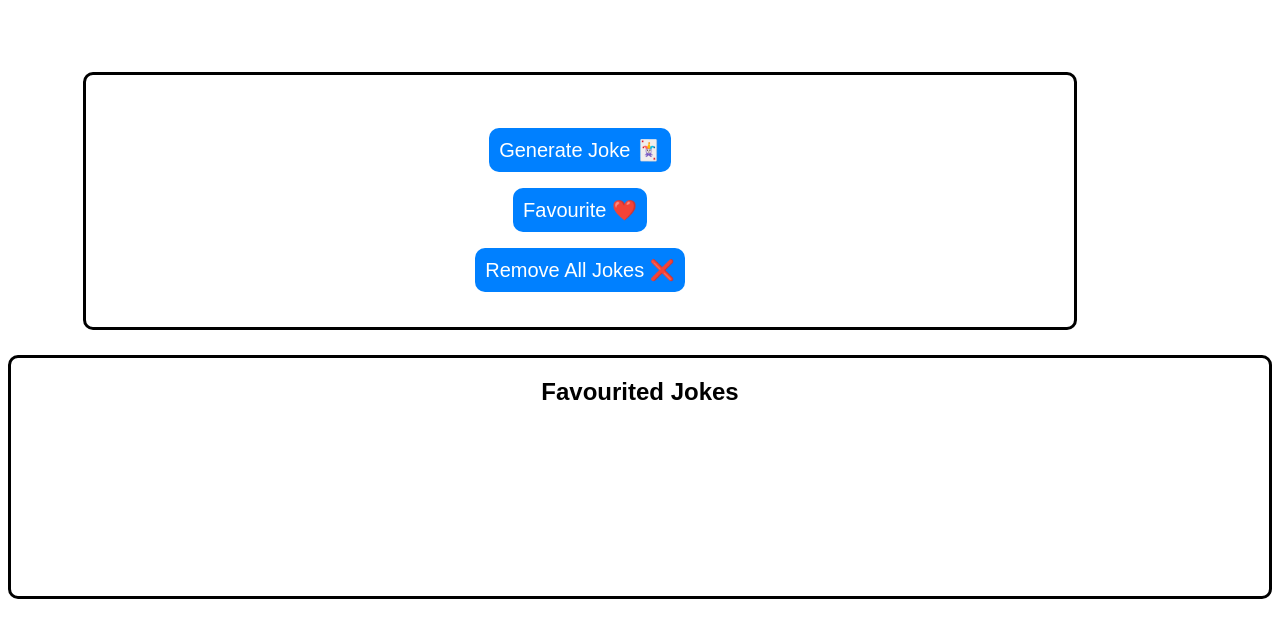
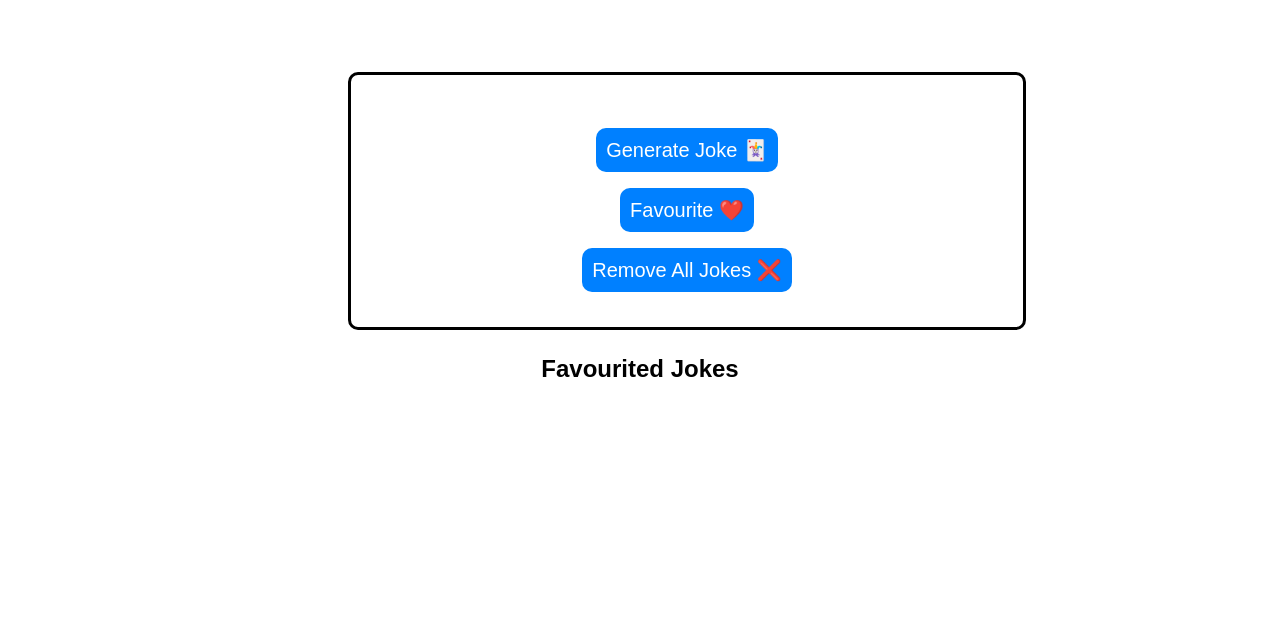
Before and after one commit to Naksh-Rathore/randomjokegenerator, a plain HTML site: page index.html in a window 1280 px wide. Shown: the part 61-698 px from the top of the page. Drawn offline with Linux system fonts and the light colour scheme.

Commit message:
Update style.css

```diff
--- a/style.css
+++ b/style.css
@@ -9,9 +9,9 @@ body {
     font-weight: bold;
     font-size: 14px;
     margin-top: 75px;
-    margin-left: 75px;
+    margin-left: 340px;
     border-radius: 10px;
-    width: 75%;
+    width: 50%;
 }
 
 button {
@@ -33,7 +33,6 @@ button:active {
 
 #displayDiv {
     margin-top: 25px;
-    border: 3px solid black;
     border-radius: 10px;
 }
 
@@ -41,4 +40,6 @@ button:active {
     font-size: 20px;
     text-align: left;
     height: 150px;
+    width: 50%;
+    margin-left: 370px;
 }
```
